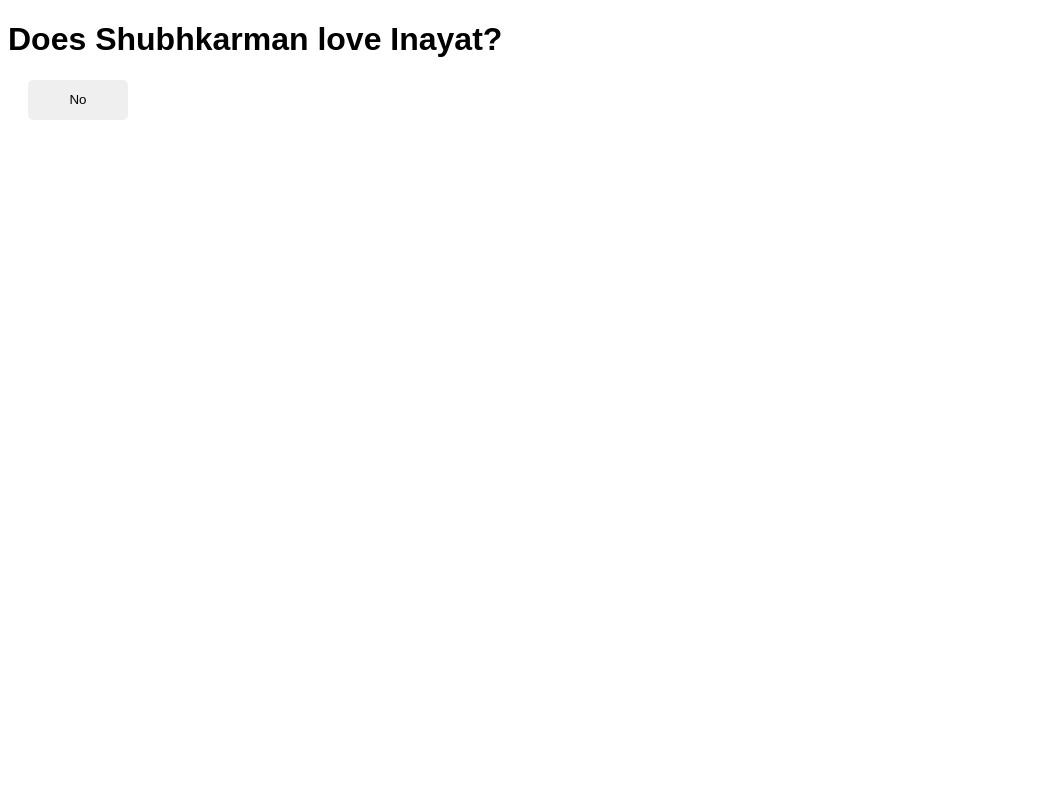
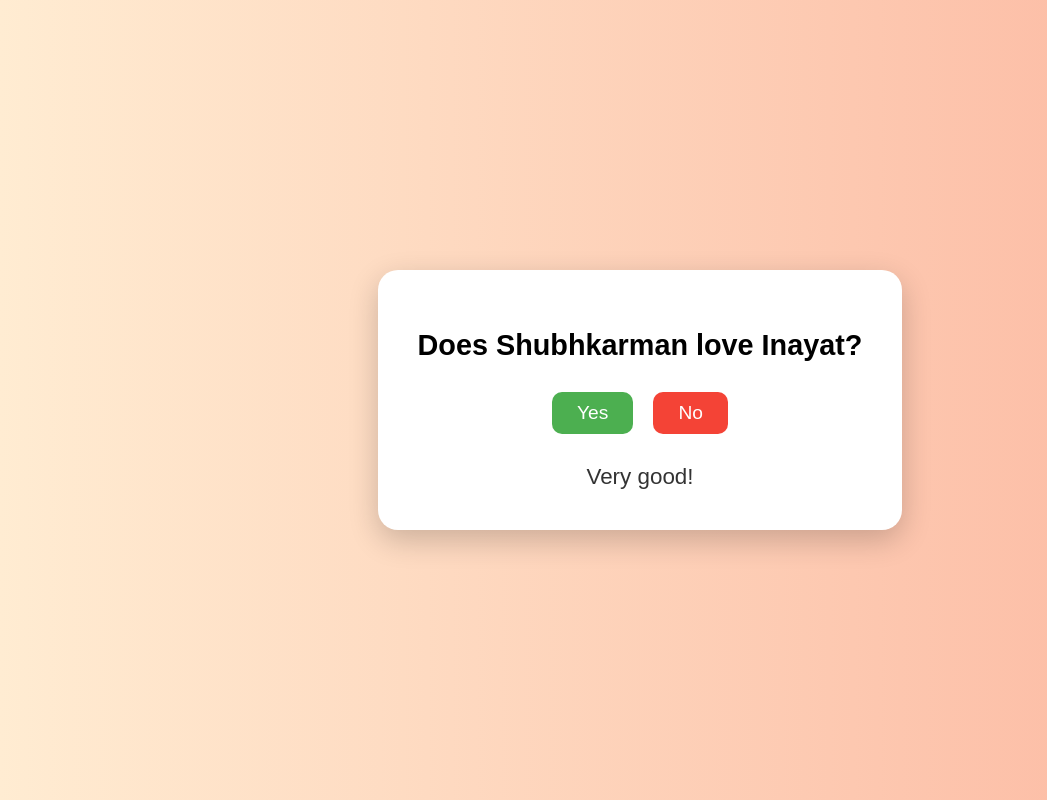
Before and after one commit to demonxxking/quiz-game, a plain HTML site: page index.html in a window 1280 px wide. Both pictures are taken after a click on the button "No". Shown: the whole page, without its empty margins (0-1047 px from the left). Drawn offline with Linux system fonts and the light colour scheme.

Commit message:
Prank shubh

```diff
--- a/index.html
+++ b/index.html
@@ -1,29 +1,107 @@
 <!DOCTYPE html>
 <html lang="en">
 <head>
-    <meta charset="UTF-8">
-    <meta name="viewport" content="width=device-width, initial-scale=1.0">
-    <title>Shubhkarman Loves Inayat?</title>
+  <meta charset="UTF-8" />
+  <meta name="viewport" content="width=device-width, initial-scale=1.0"/>
+  <title>Love Question</title>
+  <style>
+    body {
+      font-family: Arial, sans-serif;
+      background: linear-gradient(to right, #ffecd2, #fcb69f);
+      display: flex;
+      justify-content: center;
+      align-items: center;
+      height: 100vh;
+      margin: 0;
+      text-align: center;
+    }
+
+    .container {
+      background: white;
+      padding: 40px;
+      border-radius: 20px;
+      box-shadow: 0 10px 30px rgba(0, 0, 0, 0.2);
+    }
+
+    h1 {
+      margin-bottom: 30px;
+      font-size: 1.8rem;
+    }
+
+    .buttons {
+      display: flex;
+      justify-content: center;
+      gap: 20px;
+      flex-wrap: wrap;
+    }
+
+    button {
+      padding: 10px 25px;
+      font-size: 1.2rem;
+      border: none;
+      border-radius: 10px;
+      cursor: pointer;
+      transition: all 0.3s ease;
+    }
+
+    #yes {
+      background-color: #4CAF50;
+      color: white;
+      position: relative;
+    }
+
+    #no {
+      background-color: #f44336;
+      color: white;
+    }
+
+    #yes:hover {
+      top: -30px;
+      left: 50px;
+    }
+
+    #message {
+      margin-top: 30px;
+      font-size: 1.4rem;
+      color: #333;
+      display: none;
+    }
+
+    @media (max-width: 600px) {
+      h1 {
+        font-size: 1.4rem;
+      }
+
+      button {
+        font-size: 1rem;
+        padding: 10px 20px;
+      }
+    }
+  </style>
 </head>
-<body style="font-family: Arial, sans-serif; background-color:
-    <div style="width: 80%; margin: 40px auto; text-align: center; background-color: #fff; padding: 20px; border-radius: 10px; box-shadow: 0 0 10px rgba(0, 0, 0, 0.1);">
+<body>
+  <div class="container">
     <h1>Does Shubhkarman love Inayat?</h1>
-        <div style="margin-top: 20px;">
-            <button id="yes-btn" style="width: 100px; height: 40px; margin: 0 20px; border: none; border-radius: 5px; background-color:
-            <button id="no-btn" style="width: 100px; height: 40px; margin: 0 20px; border: none; border-radius: 5px; background-color: #4CAF50; color: #fff; cursor: pointer;">No</button>
+    <div class="buttons">
+      <button id="yes">Yes</button>
+      <button id="no">No</button>
     </div>
-        <p id="response" style="margin-top: 20px; font-size: 24px; font-weight: bold;"></p>
+    <div id="message">Very good!</div>
   </div>
 
   <script>
-        document.getElementById('no-btn').addEventListener('click', function() {
-            document.getElementById('response').innerText = 'Very Good!';
+    document.getElementById("no").addEventListener("click", function () {
+      document.getElementById("message").style.display = "block";
     });
 
-        let yesBtn = document.getElementById('yes-btn');
-        yesBtn.addEventListener('mouseover', function() {
-            yesBtn.style.top = Math.random() * 100 + 'px';
-            yesBtn.style.left = Math.random() * 100 + 'px';
+    // Optional: move "Yes" randomly on hover
+    const yesBtn = document.getElementById("yes");
+    yesBtn.addEventListener("mouseover", () => {
+      yesBtn.style.position = "absolute";
+      const x = Math.random() * (window.innerWidth - 100);
+      const y = Math.random() * (window.innerHeight - 100);
+      yesBtn.style.left = `${x}px`;
+      yesBtn.style.top = `${y}px`;
     });
   </script>
 </body>
```
Lines whose indentation alone changed are shown as unchanged.
